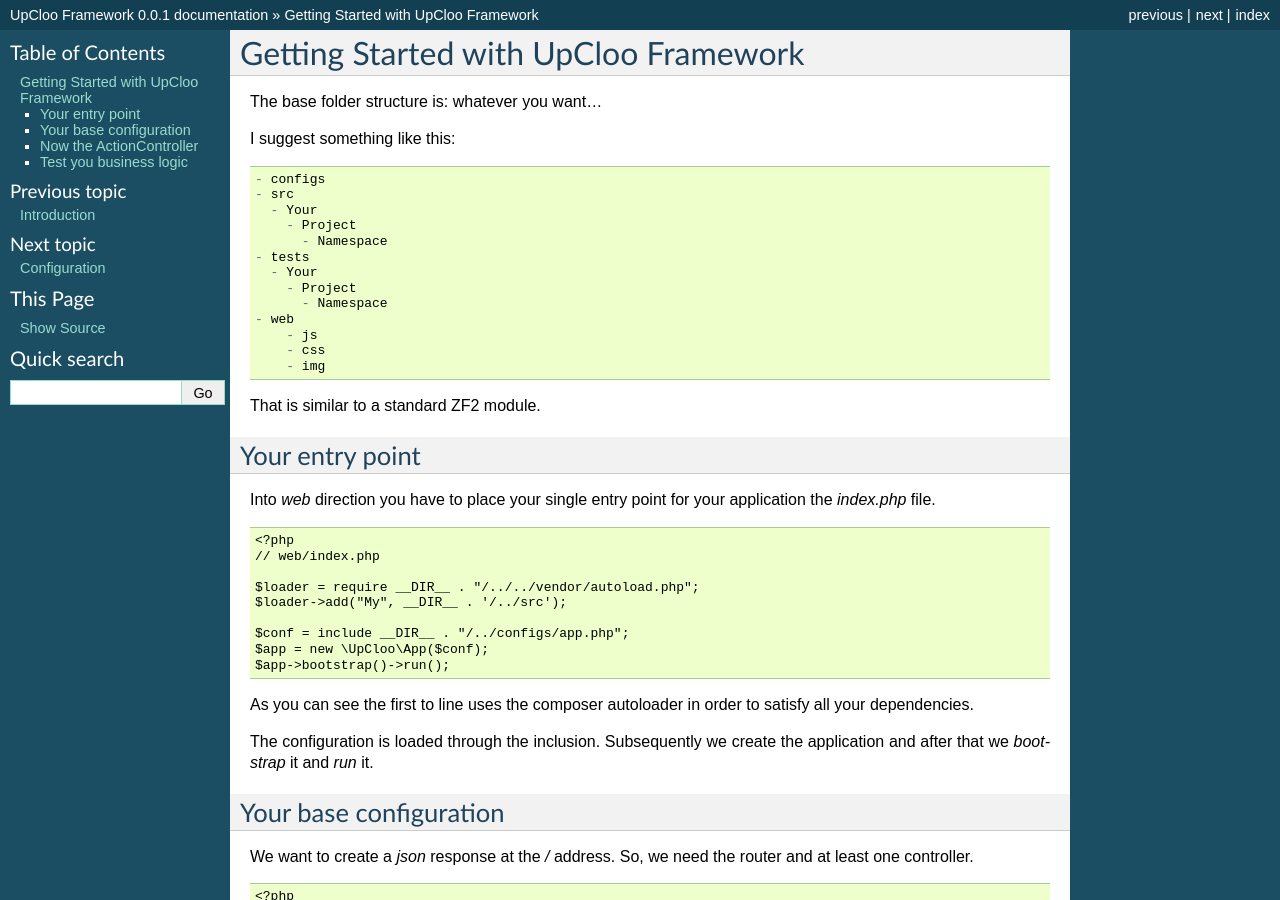
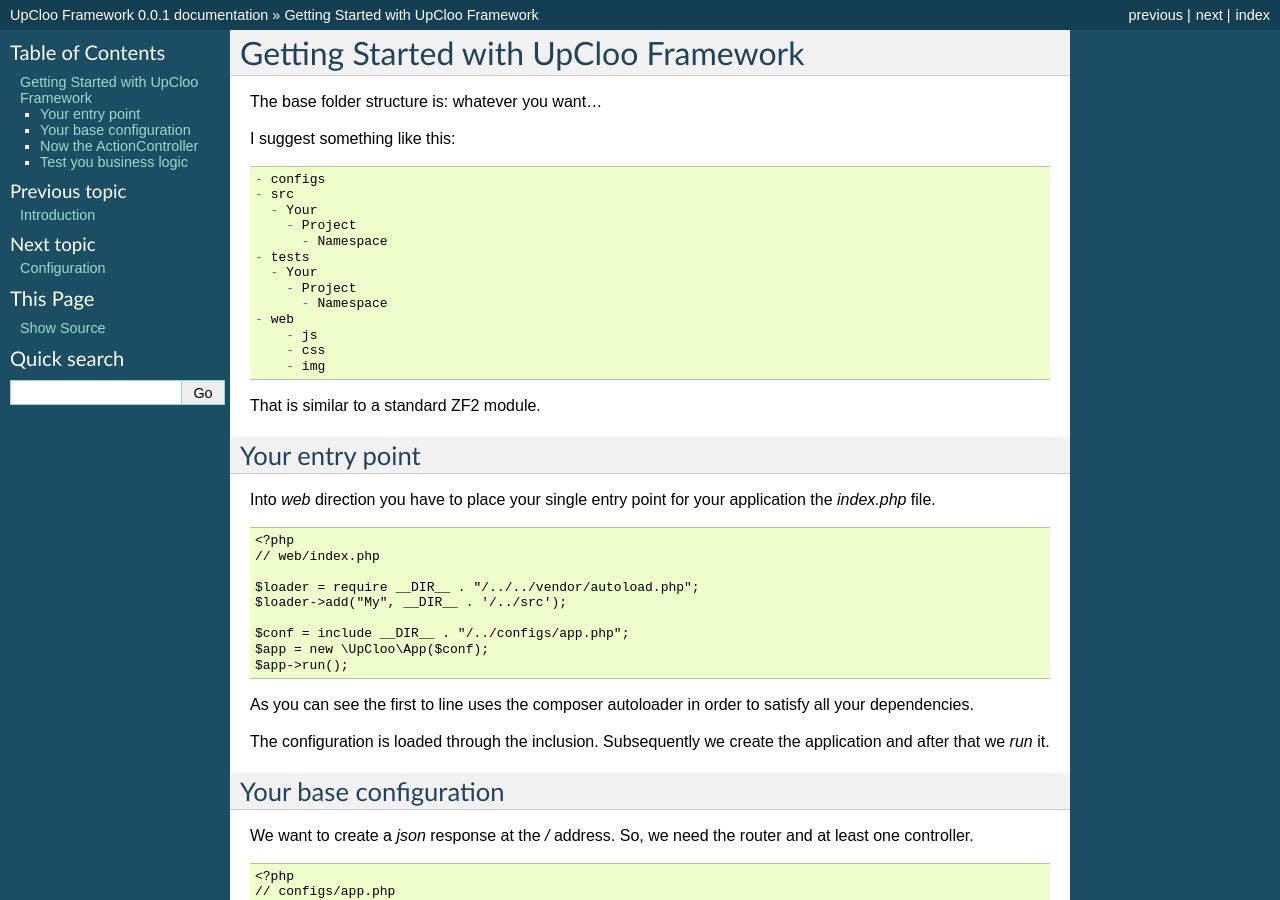
Before and after one commit to wdalmut/upcloo-web-framework, a Sphinx documentation site: the page built from docs/getting-started.rst, in a window 1280 px wide and 900 px high. Built offline with Sphinx 7.4.7, drawn with Linux system fonts in a browser that asks for light colours.

Commit message:
Removed bootstrap method
The run command execute the bootstrap by itself...

```diff
--- a/docs/getting-started.rst
+++ b/docs/getting-started.rst
@@ -35,13 +35,13 @@
 
     $conf = include __DIR__ . "/../configs/app.php";
     $app = new \UpCloo\App($conf);
-    $app->bootstrap()->run();
+    $app->run();
 
 As you can see the first to line uses the composer autoloader in order to
 satisfy all your dependencies.
 
 The configuration is loaded through the inclusion. Subsequently we create
-the application and after that we `bootstrap` it and `run` it.
+the application and after that we `run` it.
 
 Your base configuration
 -----------------------
```
Also changed, not shown: README.md (+1 -1 lines), 2 other files.
